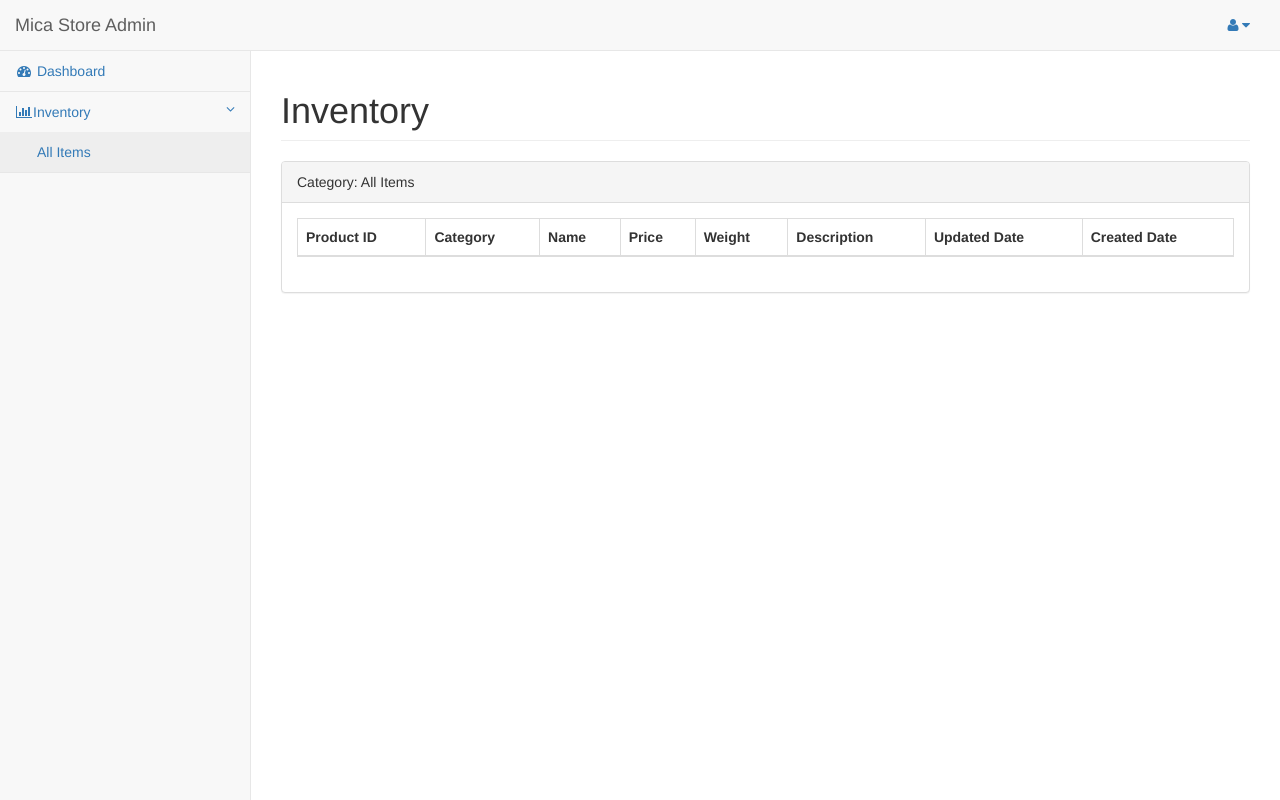
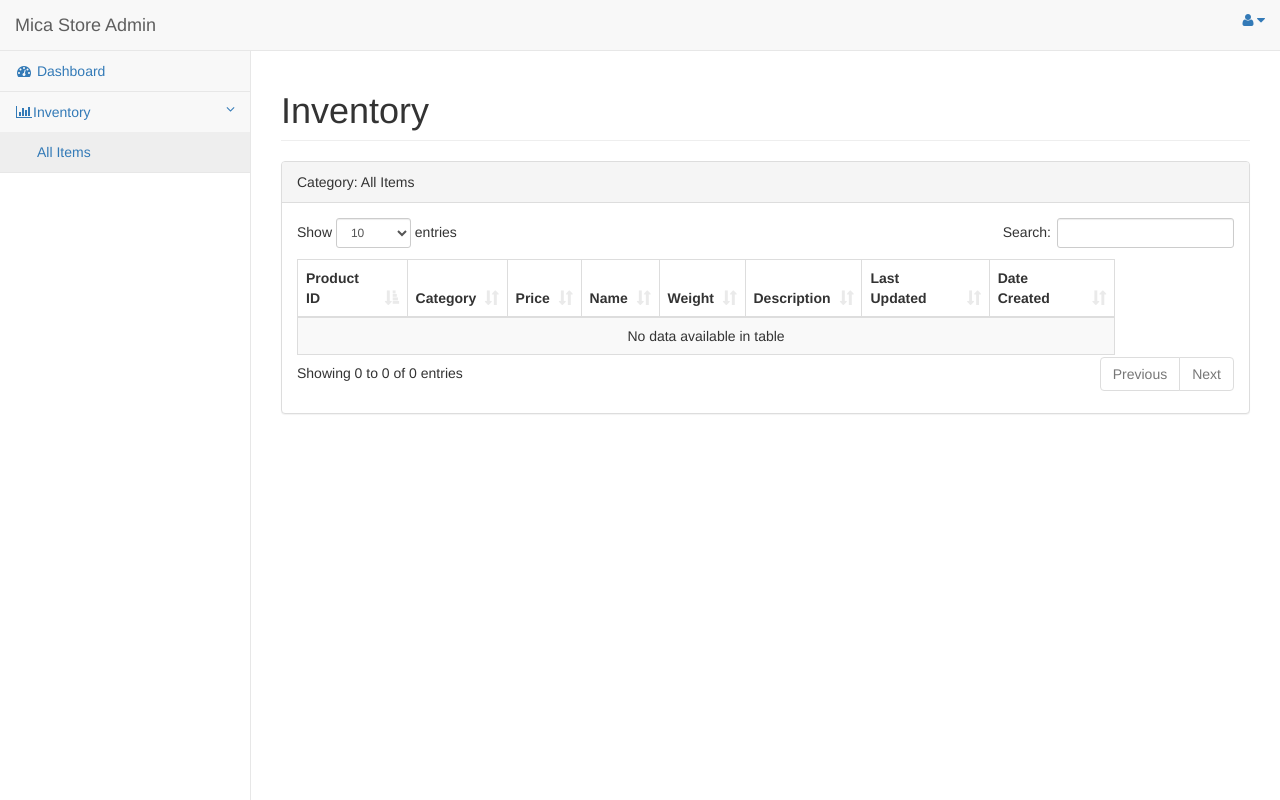
Before and after one commit to raffy4284/MW, a Django app: page /admin/inventory/all in a window 1280 px wide. Run offline with Django 3.2, Linux system fonts and the light colour scheme; a user stored in the database is signed in; data that the repository does not hold is empty; some libraries are stand-ins or nearby versions.

Commit message:
wip for product tables

```diff
--- a/micasite/adminmica/templates/base.html
+++ b/micasite/adminmica/templates/base.html
@@ -8,16 +8,20 @@
     <meta name="viewport" content="width=device-width, initial-scale=1">
     <!-- The above 3 meta tags *must* come first in the head; any other head content must come *after* these tags -->
     <title>shop</title>
+    <!-- Bootstrap Core CSS -->
+    <link href="{% static 'bower_components/bootstrap/dist/css/bootstrap.min.css' %}" rel="stylesheet">
 
-    <!-- Bootstrap -->
-    <!-- Latest compiled and minified CSS -->
-    <link rel="stylesheet" href="https://maxcdn.bootstrapcdn.com/bootstrap/3.3.6/css/bootstrap.min.css">
-    <link rel="stylehseet" href="{% static 'bower_components/metisMenu/dist/metisMenu.min.css' %}" type="text/css">
-    <link rel="stylesheet" href="{% static 'bower_components/startbootstrap-sb-admin-2/dist/css/sb-admin-2.css' %}" type="text/css">
-    <link rel="stylesheet" href="{% static 'bower_components/startbootstrap-sb-admin-2/dist/css/timeline.css' %}" type="text/css">
-    <link rel="stylesheet" href="{% static 'bower_components/morrisjs/morris.css' %}" type="text/css">
-    <link rel="stylesheet" href="{% static 'bower_components/font-awesome/css/font-awesome.min.css' %}" rel="stylesheet" type="text/css">
-    <link href="{% static 'adminmica/style.css' %}" rel="stylesheet" type="text/css">
+    <!-- MetisMenu CSS -->
+    <link href="{% static 'bower_components/metisMenu/dist/metisMenu.min.css' %}" rel="stylesheet">
+
+    <!-- Custom CSS -->
+    <link href="{% static 'bower_components/startbootstrap-sb-admin-2/dist/css/sb-admin-2.css' %}" rel="stylesheet">
+
+    <!-- Custom Fonts -->
+    <link href="{% static 'bower_components/font-awesome/css/font-awesome.min.css' %}" rel="stylesheet" type="text/css">
+
+
+
 
     <!-- HTML5 shim and Respond.js for IE8 support of HTML5 elements and media queries -->
     <!-- WARNING: Respond.js doesn't work if you view the page via file:// -->
@@ -30,11 +34,15 @@
     {% block content %}
     {% endblock %}
   </div>
-  <script type = "text/javascript" src="https://maxcdn.bootstrapcdn.com/bootstrap/3.3.6/js/bootstrap.min.js"></script>
-  <script type = "text/javascript" src="{% static 'bower_components/metisMenu/dist/metisMenu.min.js' %}"></script>
-  <script type="text/javascript" src="{% static 'bower_components/raphael/raphael-min.js' %}"></script>
-  <script type="text/javascript" src="{% static 'bower_components/morrisjs/morris.min.js' %}"></script>
-  <script type="text/javascript" src="{% static 'bower_components/startbootstrap-sb-admin-2/dist/js/sb-admin-2.js' %}"></script>
+
+  <!-- Bootstrap Core JavaScript -->
+  <script src="{% static 'bower_components/bootstrap/dist/js/bootstrap.min.js' %}"></script>
+
+  <!-- Metis Menu Plugin JavaScript -->
+  <script src="{% static 'bower_components/metisMenu/dist/metisMenu.min.js' %}"></script>
+
+  <!-- Custom Theme JavaScript -->
+  <script src="{% static 'bower_components/startbootstrap-sb-admin-2/dist/js/sb-admin-2.js' %}"></script>
   <script>
     $(document).ready(function(){
       var data;
@@ -54,4 +62,6 @@
       });
     })
   </script>
+
+
 </html>
--- a/micasite/adminmica/templates/dashboard/inventory.html
+++ b/micasite/adminmica/templates/dashboard/inventory.html
@@ -2,12 +2,15 @@
 {% load static %}
 {% block content %}
   {% include "dashboard/components/navbarmain.html" %}
-  <link rel="stylesheet" href = "https://cdn.datatables.net/1.10.10/css/jquery.dataTables.min.css">
-  <link rel="stylesheet" href = "https://cdn.datatables.net/buttons/1.1.0/css/buttons.dataTables.min.css">
-  <link rel="stylesheet" href = "https://cdn.datatables.net/select/1.1.0/css/select.dataTables.min.css">
-  <link rel="stylesheet" href="{% static 'Editor/css/editor.bootstrap.min.css' %}" type="text/css">
-  <link rel="stylesheet" href="{% static 'Editor/css/editor.dataTables.min.css' %}" type="text/css">
-  <link rel="stylesheet" href="{% static 'Editor/css/editor.jqueryui.min.css' %}" type="text/css">
+  <!-- datatables -->
+  <link rel="stylesheet" type="text/css" href="https://cdnjs.cloudflare.com/ajax/libs/twitter-bootstrap/3.3.5/css/bootstrap.min.css"/>
+  <link rel="stylesheet" type="text/css" href="https://cdn.datatables.net/1.10.10/css/dataTables.bootstrap.min.css"/>
+  <link rel="stylesheet" type="text/css" href="https://cdn.datatables.net/autofill/2.1.0/css/autoFill.bootstrap.css"/>
+  <link rel="stylesheet" type="text/css" href="https://cdn.datatables.net/keytable/2.1.0/css/keyTable.bootstrap.min.css"/>
+  <link rel="stylesheet" type="text/css" href="https://cdn.datatables.net/responsive/2.0.0/css/responsive.bootstrap.min.css"/>
+  <link rel="stylesheet" type="text/css" href="https://cdn.datatables.net/rowreorder/1.1.0/css/rowReorder.bootstrap.min.css"/>
+  <link rel="stylesheet" type="text/css" href="https://cdn.datatables.net/scroller/1.4.0/css/scroller.bootstrap.min.css"/>
+  <link rel="stylesheet" type="text/css" href="https://cdn.datatables.net/select/1.1.0/css/select.bootstrap.min.css"/>
   <div id="page-wrapper">
     <div class="row">
       <div class="col-lg-12">
@@ -21,18 +24,18 @@
             Category: {{ category }}
           </div>
           <div class="panel-body">
-            <div class="dataTable wrapper">
-              <table class="table table-striped table-bordered table-hover id="inventoryTable">
+            <div class="dataTable_wrapper">
+              <table class="table table-striped table-bordered table-hover" id="inventoryTable">
                 <thead>
                   <tr>
                     <th>Product ID</th>
                     <th>Category</th>
+                    <th>Price</th>
                     <th>Name</th>
-                    <th>Price</th>
                     <th>Weight</th>
                     <th>Description</th>
-                    <th>Updated Date</th>
-                    <th>Created Date</th>
+                    <th>Last Updated</th>
+                    <th>Date Created</th>
                   </tr>
                 </thead>
               </table>
@@ -42,11 +45,40 @@
       </div>
     </div>
   </div>
-  <script type = "text/javascript" src = "https://cdnjs.cloudflare.com/ajax/libs/jquery/2.1.4/jquery.js"></script>
-  <script type = "text/javascript" src = "https://cdn.datatables.net/1.10.10/js/jquery.dataTables.min.js"></script>
-  <script type = "text/javascript" src = "https://cdn.datatables.net/buttons/1.1.0/js/dataTables.buttons.min.js"></script>
-  <script type = "text/javascript" src = "https://cdn.datatables.net/select/1.1.0/js/dataTables.select.min.js"></script>
-  <script type = "text/javascript" src = "{% static 'Editor/js/dataTables.editor.min.js' %}"></script>
-  <script type = "text/javascript" src = "{% static 'Editor/js/editor.bootstrap.min.js' %}"></script>
-  <script type = "text/javascript" src = "{% static 'Editor/js/editor.jqueryui.js' %}"></script>
+  <!-- jQuery -->
+  <script src="{% static 'bower_components/jquery/dist/jquery.min.js' %}"></script>
+  <script type="text/javascript" src="https://cdnjs.cloudflare.com/ajax/libs/twitter-bootstrap/3.3.5/js/bootstrap.min.js"></script>
+  <script type="text/javascript" src="https://cdn.datatables.net/1.10.10/js/jquery.dataTables.min.js"></script>
+  <script type="text/javascript" src="https://cdn.datatables.net/1.10.10/js/dataTables.bootstrap.min.js"></script>
+  <script type="text/javascript" src="https://cdn.datatables.net/autofill/2.1.0/js/dataTables.autoFill.min.js"></script>
+  <script type="text/javascript" src="https://cdn.datatables.net/autofill/2.1.0/js/autoFill.bootstrap.min.js"></script>
+  <script type="text/javascript" src="https://cdn.datatables.net/keytable/2.1.0/js/dataTables.keyTable.min.js"></script>
+  <script type="text/javascript" src="https://cdn.datatables.net/responsive/2.0.0/js/dataTables.responsive.min.js"></script>
+  <script type="text/javascript" src="https://cdn.datatables.net/responsive/2.0.0/js/responsive.bootstrap.min.js"></script>
+  <script type="text/javascript" src="https://cdn.datatables.net/rowreorder/1.1.0/js/dataTables.rowReorder.min.js"></script>
+  <script type="text/javascript" src="https://cdn.datatables.net/scroller/1.4.0/js/dataTables.scroller.min.js"></script>
+  <script type="text/javascript" src="https://cdn.datatables.net/select/1.1.0/js/dataTables.select.min.js"></script>
+  <script type = "text/javascript">
+    $(document).ready(function() {
+      var category;
+      if ("{{category}}" == "All Items")
+        category = "all"
+      else
+        category = "{{category}}"
+      $('#inventoryTable').DataTable( {
+          "ajax": '/admin/getProducts/'+category,
+          scrollX: true,
+          columns: [
+            { data: "productID" },
+            { data: "category" },
+            { data: "price" },
+            { data: "name" },
+            { data: "weight" },
+            { data: "description" },
+            { data: "updated_at" },
+            { data: "created_at" }
+          ],
+      });
+    });
+  </script>
 {% endblock %}
--- a/micasite/adminmica/urls.py
+++ b/micasite/adminmica/urls.py
@@ -9,4 +9,5 @@ urlpatterns = [
   url(r'^getAllCategories', views.getAllCategories, name = "getAllCategories"),
   url(r'^getCategorybyID', views.getCategorybyID, name = "getCategorybyID"),
   url(r'^inventory/(?P<ID>[0-9]+|all)', views.inventory, name = "inventory"),
+  url(r'^getProducts/(?P<category>[a-zA-Z0-9]+|all)', views.getProducts, name = "getProducts"),
 ]
--- a/micasite/adminmica/views.py
+++ b/micasite/adminmica/views.py
@@ -7,6 +7,7 @@ from django.contrib.auth.decorators import user_passes_test
 from django.views.decorators.csrf import csrf_exempt
 from store.models import Category, Product
 from django.core.exceptions import ObjectDoesNotExist
+import json
 
 def loginPage(request):
   messages.success(request, "Log-in success!")
@@ -76,3 +77,27 @@ def inventory(request, ID):
   else:
     category = "All Items"
   return render(request, 'dashboard/inventory.html', { "category" : category })
+
+@user_passes_test(lambda u: u.is_superuser, login_url = "login")
+def getProducts(request,category):
+  if category != "all":
+    category = Category.objects.filter(name = category)
+    products = Product.objects.filter(category = category)
+  else:
+    products = Product.objects.all()
+  data = json.dumps(
+  {
+    "data":[
+      {
+        'productID' : o.id,
+        'name' : o.name,
+        'price' : str(o.price),
+        'category' : o.category.name,
+        'weight' : str(o.weight),
+        'description' : o.description,
+        'updated_at' : str(o.updated_at.now()),
+        'created_at' : str(o.created_at.now())
+      } for o in products
+    ]
+  })
+  return HttpResponse(data, content_type = 'application/json')
--- a/micasite/factoryCreate.py
+++ b/micasite/factoryCreate.py
@@ -20,4 +20,4 @@ if __name__ == "__main__":
           category = categories[random.randrange(1,len(categories))],
           weight = 12,
           description = fake.paragraph()
-        )
+        ).save()
```
Also changed, not shown: micasite/removeInstances.py (added, +12 -0 lines), 5 other files.
